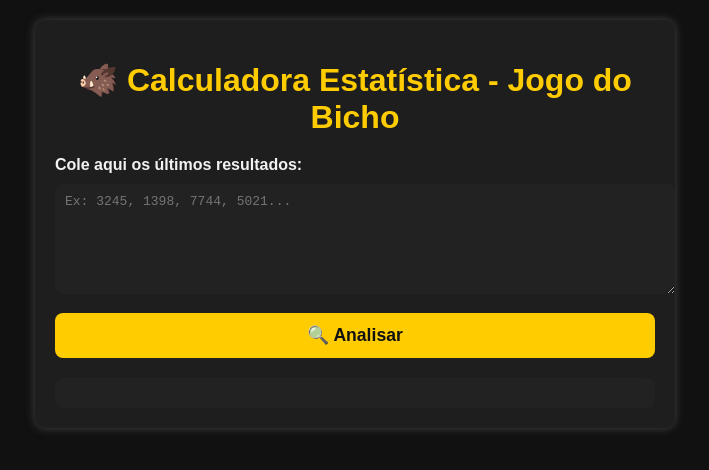
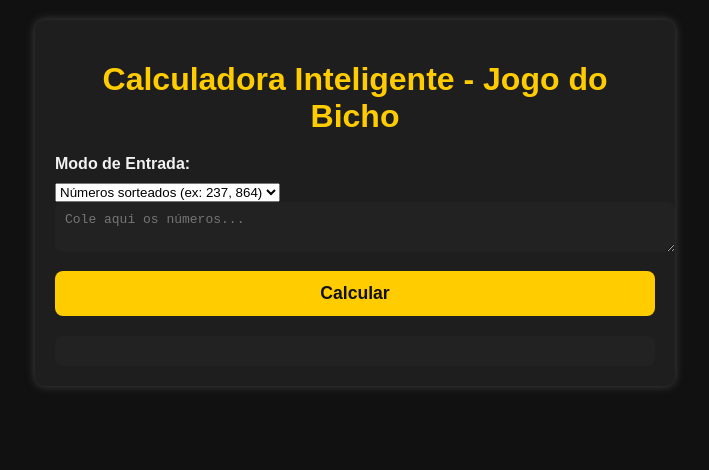
Before and after one commit to AugustoMilhomem/calculadora-estat-stica, a plain HTML site: page index.html in a window 1280 px wide. Shown: the whole page, without its empty margins (285-994 px from the left). Drawn offline with Linux system fonts and the light colour scheme.

Commit message:
Update index.html

```diff
--- a/index.html
+++ b/index.html
@@ -1,23 +1,25 @@
 <!DOCTYPE html>
-<html lang="pt-BR">
+<html lang="pt-br">
 <head>
   <meta charset="UTF-8">
-  <meta name="viewport" content="width=device-width, initial-scale=1.0">
-  <title>Calculadora Jogo do Bicho</title>
+  <meta name="viewport" content="width=device-width, initial-scale=1">
+  <title>Calculadora do Jogo do Bicho</title>
   <link rel="stylesheet" href="style.css">
 </head>
 <body>
   <div class="container">
-    <h1>🐗 Calculadora Estatística - Jogo do Bicho</h1>
+    <h1>Calculadora Inteligente - Jogo do Bicho</h1>
 
-    <label for="historico">Cole aqui os últimos resultados:</label>
-    <textarea id="historico" placeholder="Ex: 3245, 1398, 7744, 5021..." rows="6"></textarea>
+    <label for="modoEntrada">Modo de Entrada:</label>
+    <select id="modoEntrada">
+      <option value="numeros">Números sorteados (ex: 237, 864)</option>
+      <option value="grupos">Números dos bichos (1 a 25)</option>
+    </select>
 
-    <button onclick="analisarResultados()">🔍 Analisar</button>
-
+    <textarea id="historico" placeholder="Cole aqui os números..."></textarea>
+    <button onclick="calcular()">Calcular</button>
     <div id="resultado"></div>
   </div>
-
   <script src="script.js"></script>
 </body>
 </html>
```
